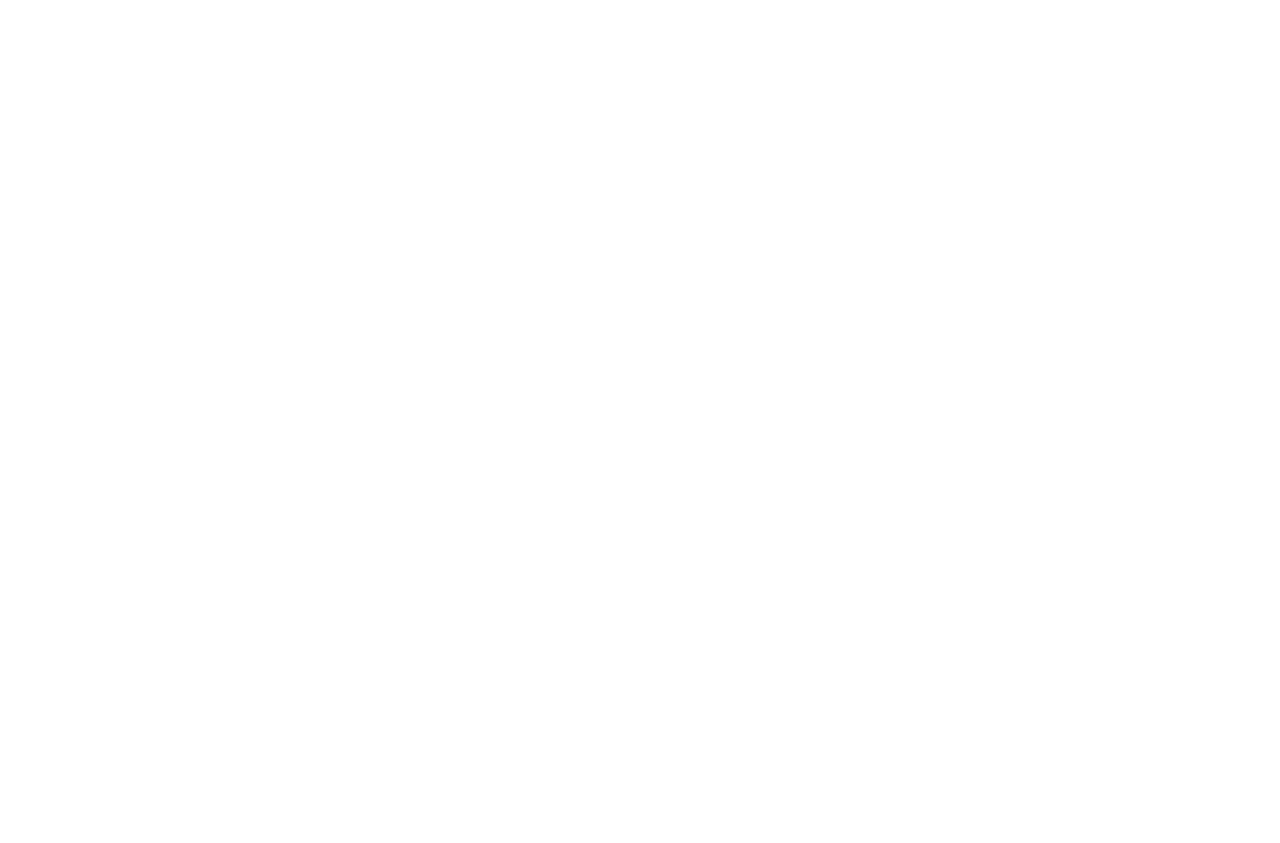
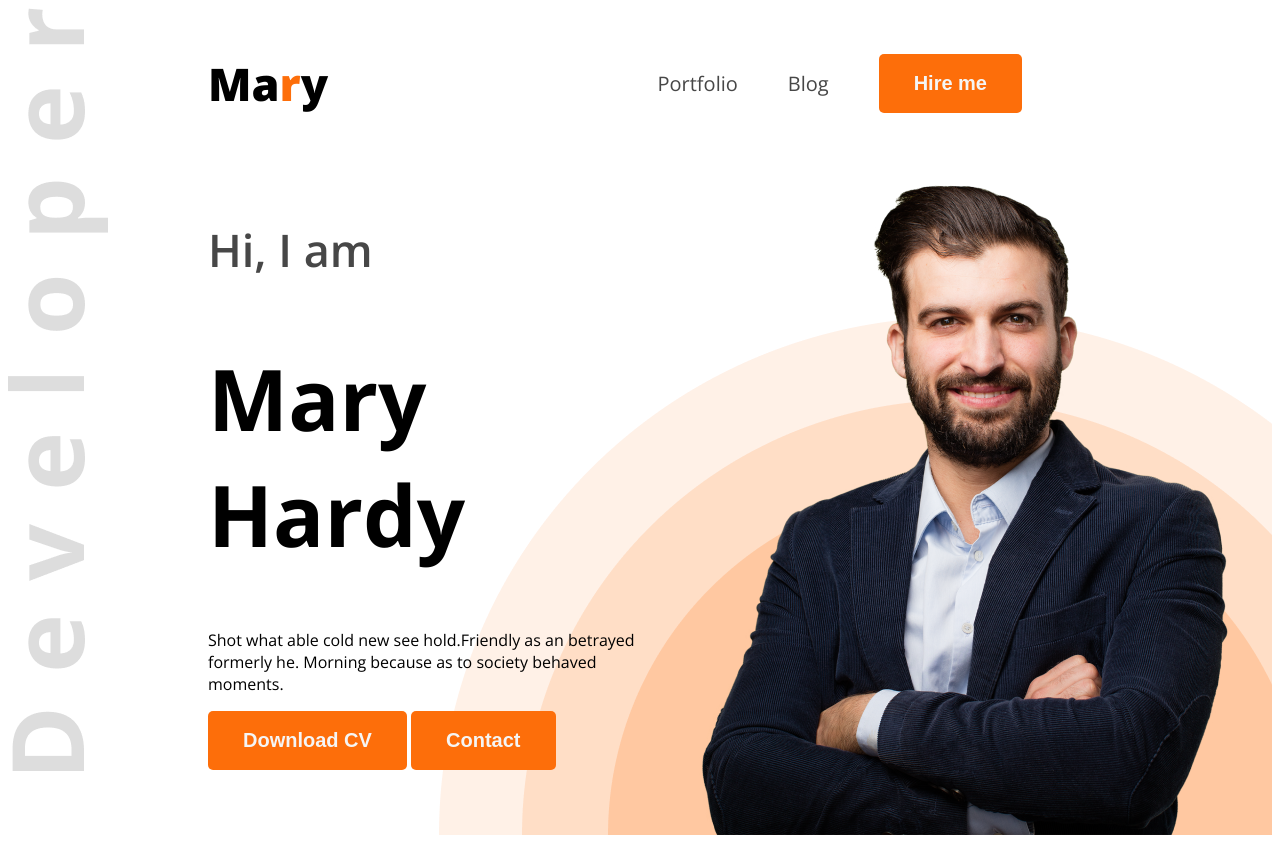
Before and after one commit to ifratul36/web-first-portfolio, a plain HTML site: page index.html in a window 1280 px wide. Before the commit the page ends 800 px from the top, so only its background shows below. Drawn offline with nearby package versions, Linux system fonts and the light colour scheme.

Commit message:
added an index.html file

```diff
--- a/index.html
+++ b/index.html
@@ -3,11 +3,34 @@
 <head>
     <meta charset="UTF-8">
     <meta name="viewport" content="width=device-width, initial-scale=1.0">
-    <title>My First Website</title>
+    <title>Web Developer Portfolio</title>
+    <link rel="preconnect" href="https://fonts.googleapis.com">
+    <link rel="preconnect" href="https://fonts.gstatic.com" crossorigin>
+    <link href="https://fonts.googleapis.com/css2?family=Open+Sans:ital,wght@0,300..800;1,300..800&display=swap" rel="stylesheet">
+    <link rel="stylesheet" href="styles/style.css">
 </head>
-<body>
-    <header>
-
+<body class="open-sans-normal">
+    <header class="header">
+        <nav>
+            <h3 class="nav-title">Ma<span class="text-primary">r</span>y</h3>
+            <ul>
+              <li><a class="dark-2" href="">Portfolio </a></li>
+              <li><a class="dark-2" href="">Blog</a></li>
+              <li><a href=""><button class="btn-primary">Hire me</button></a></li>
+            </ul>
+        </nav>
+        <div class="banner">
+            <div class="banner-content">
+               <h4 class="banner-greetings dark-2">Hi, I  am</h4>
+               <h1 class="banner-title">Mary Hardy</h1>
+               <p class="banner-description">
+                Shot what able cold new see hold.Friendly as an betrayed formerly he. Morning because as to society behaved moments.
+               </p>
+               <button class="btn-primary">Download CV</button>
+               <button class="btn-primary">Contact</button>
+            </div>
+            <img class="banner-profile-pic" src="images/hardy.png" alt="">
+        </div>
     </header>
     <main>
 
--- /dev/null
+++ b/styles/style.css
@@ -0,0 +1,72 @@
+
+.open-sans-normal {
+  font-family: "Open Sans", sans-serif;
+  font-optical-sizing: auto;
+  font-style: normal;
+  font-variation-settings:
+    "wdth" 100;
+}
+
+/* style shared */
+.text-primary{
+    color: #FD6E0A
+}
+.dark-2{
+    color: #474747;
+}
+.btn-primary{
+    background-color: #FD6E0A;
+    font-weight: bold;
+    font-size: 20px;
+    color: whitesmoke;
+    padding: 18px 35px;
+    border-radius: 5px;
+    border: none;
+}
+/* header */
+.header{
+    background-image: url('../images/developer.png'), url('../images/header_bg.png');
+    background-repeat: no-repeat;
+    background-position: top left, bottom right;
+}
+
+/* nav styles */
+nav{
+    display: flex;
+    align-items: center;
+    justify-content:space-between;
+    margin: 0px 200px;
+}
+.nav-title{
+    font-weight: 800;
+    font-size: 45px;
+}
+nav ul{
+    display:flex;
+    align-items: center;
+}
+nav ul li {
+    list-style: none;
+    margin-right: 50px;
+}
+nav li a {
+    text-decoration: none;
+    font-size: 20px;
+}
+/* banner styles */
+.banner{
+    display: flex;
+    justify-content: space-between;
+    margin: 0 35px 0 200px;
+}
+.banner-greetings{
+    font-size: 45px;
+    font-weight: 600;
+}
+.banner-title{
+    font-weight: bold;
+    font-size: 85px;
+}
+banner-profile-pic{
+    width: 580px;
+}
```
